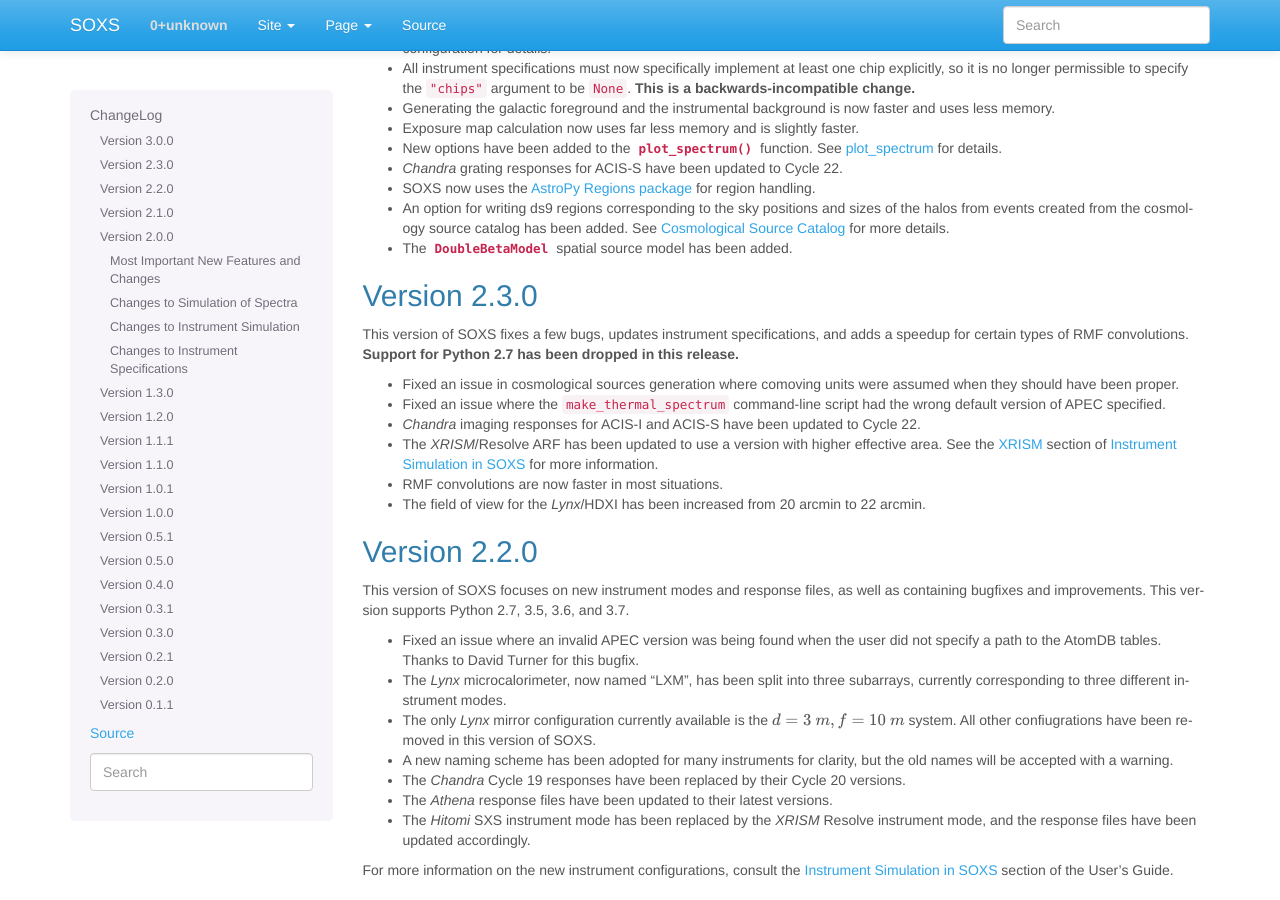
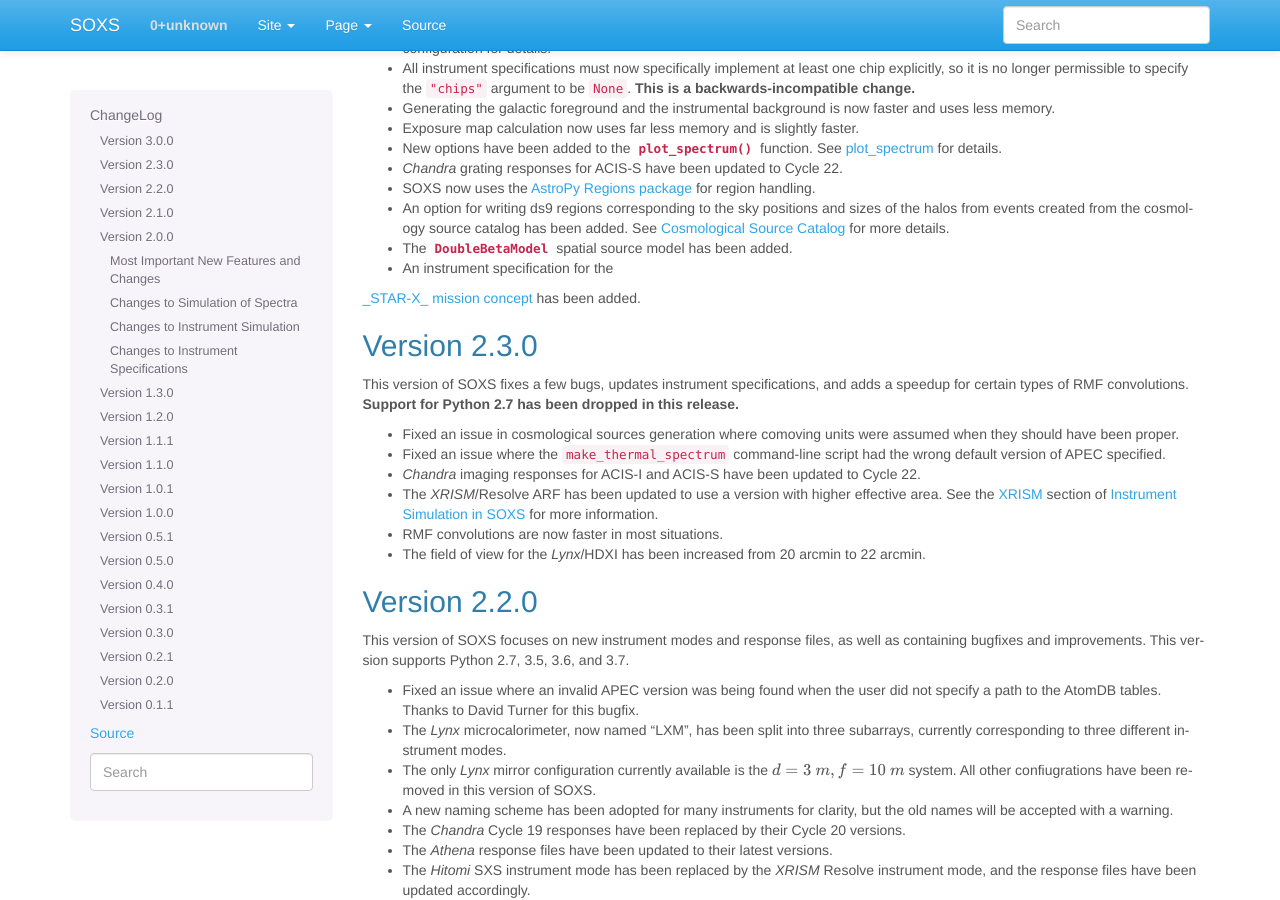
Before and after one commit to lynx-x-ray-observatory/soxs, a Sphinx documentation site: the page built from doc/source/changelog.rst, in a window 1280 px wide and 900 px high, scrolled down 401 px. Built offline with Sphinx 7.4.7, drawn with Linux system fonts in a browser that asks for light colours.

Commit message:
Update changelog

```diff
--- a/doc/source/changelog.rst
+++ b/doc/source/changelog.rst
@@ -42,6 +42,9 @@ This major version update of SOXS contains new features and optimizations.
   added. See :ref:`cosmo-source-catalog` for more details.
 * The :class:`~soxs.spatial.DoubleBetaModel` spatial source model has been
   added.
+* An instrument specification for the
+`_STAR-X_ mission concept <https://ui.adsabs.harvard.edu/abs/2017SPIE10399E..08M/abstract>`_
+has been added.
 
 Version 2.3.0
 -------------
```
